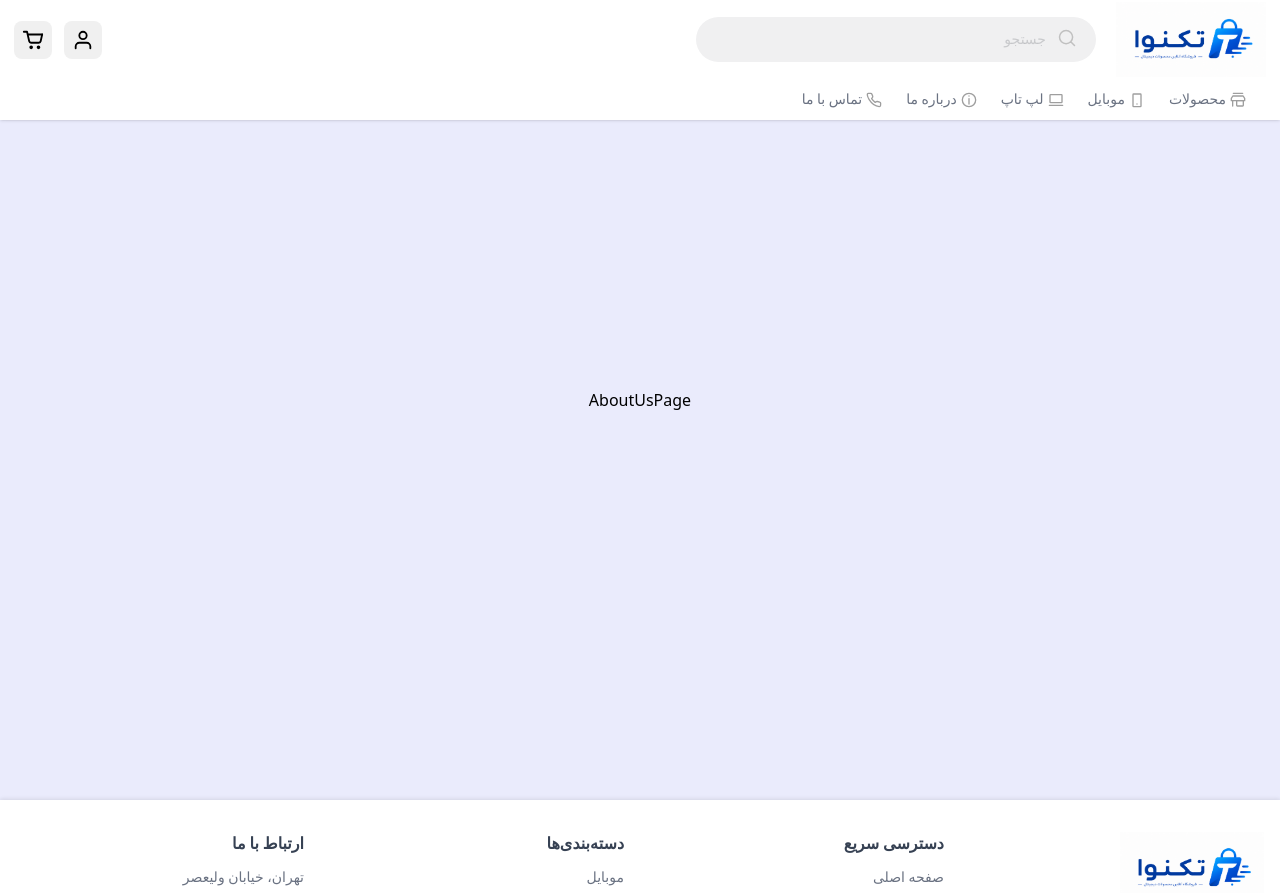
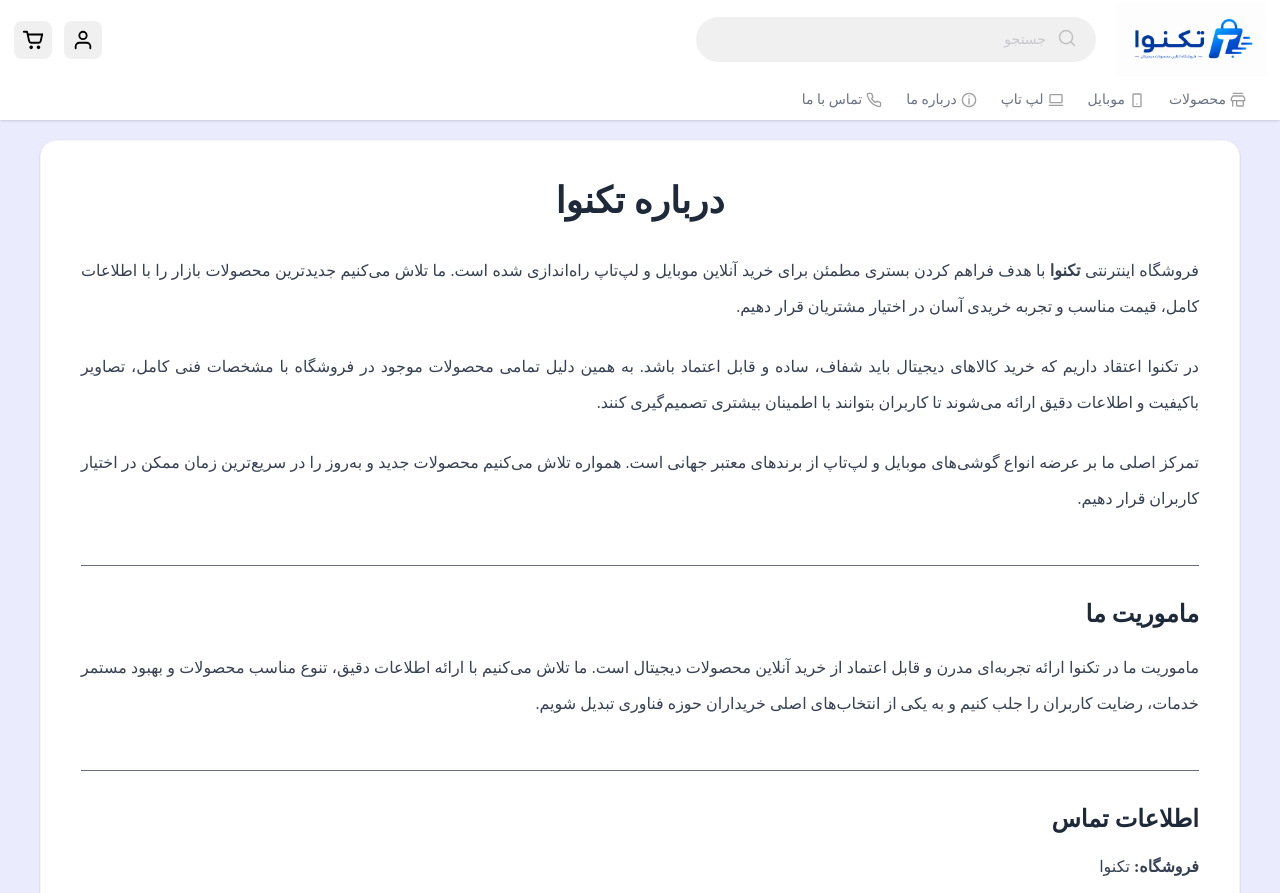
Before and after one commit to SalehSeyedmahdi/technova-store, a Next.js app: page /about-us in a window 1280 px wide. Shown: the top 893 px of the page. Built offline with nearby package versions, Linux system fonts and the light colour scheme.

Commit message:
feat: create about us page

```diff
--- a/src/app/(shop)/about-us/page.tsx
+++ b/src/app/(shop)/about-us/page.tsx
@@ -1,7 +1,9 @@
+import AboutUs from "@/components/shop/components/about-us";
+
 export default function AboutUsPage() {
 	return (
-		<div className="w-full h-screen flex justify-center items-center bg-[#eaebfc]">
-			AboutUsPage
+		<div className="w-full h-full flex justify-center items-center font-[YekanBakh] bg-[#eaebfc] pt-[85px] md:pt-[140px] py-[20px] px-[20px] md:px-[40px]">
+			<AboutUs />
 		</div>
 	);
 }
--- /dev/null
+++ b/src/components/shop/components/about-us.tsx
@@ -0,0 +1,68 @@
+export default function AboutUs() {
+	return (
+		<div
+			className="bg-white rounded-2xl shadow-sm border border-gray-100 p-6 md:p-10"
+			dir="rtl"
+		>
+			<h1 className="text-3xl md:text-4xl font-bold text-gray-800 mb-8 text-center">
+				درباره تکنوا
+			</h1>
+
+			<div className="space-y-6 text-gray-700 leading-9 text-justify">
+				<p>
+					فروشگاه اینترنتی <span className="font-bold">تکنوا</span> با هدف فراهم
+					کردن بستری مطمئن برای خرید آنلاین موبایل و لپ‌تاپ راه‌اندازی شده است.
+					ما تلاش می‌کنیم جدیدترین محصولات بازار را با اطلاعات کامل، قیمت مناسب
+					و تجربه خریدی آسان در اختیار مشتریان قرار دهیم.
+				</p>
+
+				<p>
+					در تکنوا اعتقاد داریم که خرید کالاهای دیجیتال باید شفاف، ساده و قابل
+					اعتماد باشد. به همین دلیل تمامی محصولات موجود در فروشگاه با مشخصات فنی
+					کامل، تصاویر باکیفیت و اطلاعات دقیق ارائه می‌شوند تا کاربران بتوانند
+					با اطمینان بیشتری تصمیم‌گیری کنند.
+				</p>
+
+				<p>
+					تمرکز اصلی ما بر عرضه انواع گوشی‌های موبایل و لپ‌تاپ از برندهای معتبر
+					جهانی است. همواره تلاش می‌کنیم محصولات جدید و به‌روز را در سریع‌ترین
+					زمان ممکن در اختیار کاربران قرار دهیم.
+				</p>
+			</div>
+
+			<div className="mt-12 border-t border-gray-500 pt-8">
+				<h2 className="text-2xl font-bold text-gray-800 mb-5">ماموریت ما</h2>
+
+				<p className="text-gray-700 leading-9 text-justify">
+					ماموریت ما در تکنوا ارائه تجربه‌ای مدرن و قابل اعتماد از خرید آنلاین
+					محصولات دیجیتال است. ما تلاش می‌کنیم با ارائه اطلاعات دقیق، تنوع مناسب
+					محصولات و بهبود مستمر خدمات، رضایت کاربران را جلب کنیم و به یکی از
+					انتخاب‌های اصلی خریداران حوزه فناوری تبدیل شویم.
+				</p>
+			</div>
+
+			<div className="mt-12 border-t border-gray-500 pt-8">
+				<h2 className="text-2xl font-bold text-gray-800 mb-5">اطلاعات تماس</h2>
+
+				<div className="space-y-3 text-gray-700">
+					<p>
+						<span className="font-bold">فروشگاه:</span> تکنوا
+					</p>
+
+					<p>
+						<span className="font-bold">تلفن پشتیبانی:</span> 021-12345678
+					</p>
+
+					<p>
+						<span className="font-bold">ایمیل:</span> info@technova.ir
+					</p>
+
+					<p>
+						<span className="font-bold">ساعات پاسخگویی:</span> شنبه تا پنجشنبه
+						از ساعت ۹ تا ۱۸
+					</p>
+				</div>
+			</div>
+		</div>
+	);
+}
--- a/src/components/shop/components/product-list.tsx
+++ b/src/components/shop/components/product-list.tsx
@@ -21,6 +21,8 @@ export default function ProductList({
 				setLoading(true);
 
 				const params = new URLSearchParams();
+
+				params.append("limit", "100");
 
 				if (category) params.append("category", category);
 				if (brand) params.append("brand", brand);
```
